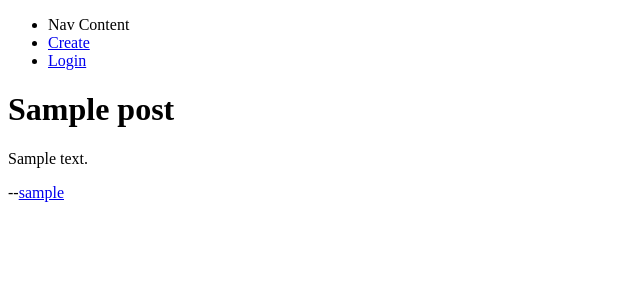
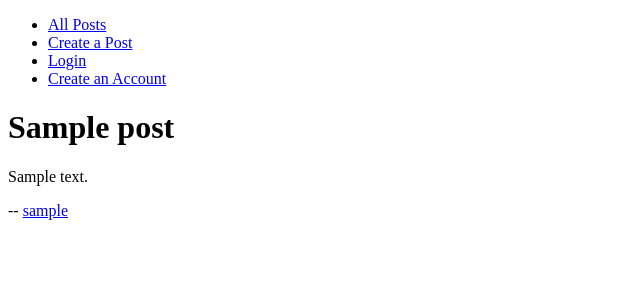
Before and after one commit to Cuddlemuffin007/blog_app_2, a Django app: page / in a window 1280 px wide. Shown: the top 300 px of the page, without its empty margins (0-640 px from the left). Run offline with Django 3.2, Linux system fonts and the light colour scheme; tables that the repository leaves empty hold one stand-in row (values such as "Sample post").

Commit message:
added user specific views

```diff
--- a/blog_app/models.py
+++ b/blog_app/models.py
@@ -16,6 +16,9 @@ class Post(models.Model):
     author = models.ForeignKey(Author)
     posted = models.DateTimeField(auto_now_add=True)
 
+    class Meta:
+        ordering = ['-posted']
+
     def __str__(self):
         return "{} - {}".format(self.title, self.author.user.username)
 
--- a/blog_app/templates/base.html
+++ b/blog_app/templates/base.html
@@ -8,17 +8,18 @@
     {% if request.user.is_authenticated %}
         <nav>
             <ul>
-                <li>Nav Content</li>
-                <li><a href="{% url 'post_create_view' %}">Create</a></li>
+                <li><a href="{% url 'home_view' %}">All Posts</a></li>
+                <li><a href="{% url 'post_create_view' %}">Create a Post</a></li>
                 <li><a href="{% url 'logout_view' %}">Logout</a></li>
             </ul>
         </nav>
     {% else %}
         <nav>
             <ul>
-                <li>Nav Content</li>
-                <li><a href="{% url 'post_create_view' %}">Create</a></li>
+                <li><a href="{% url 'home_view' %}">All Posts</a></li>
+                <li><a href="{% url 'post_create_view' %}">Create a Post</a></li>
                 <li><a href="{% url 'login_view' %}">Login</a></li>
+                <li><a href="{% url 'signup_view' %}">Create an Account</a></li>
             </ul>
         </nav>
     {% endif %}
--- a/blog_app/templates/blog_app/post_list.html
+++ b/blog_app/templates/blog_app/post_list.html
@@ -4,6 +4,10 @@
     {% for post in post_list %}
         <h1>{{ post.title }}</h1>
         <p>{{ post.body }}</p>
-        <p>--<a href="#">{{ post.author.user.username }}</a></p>
+        <p>--
+            <a href="{% url 'author_post_view' post.author.user.pk %}">
+                {{ post.author.user.username }}
+            </a>
+        </p>
     {% endfor %}
 {% endblock %}
--- a/blog_app/views.py
+++ b/blog_app/views.py
@@ -1,3 +1,5 @@
+from django.contrib.auth.forms import UserCreationForm
+from django.contrib.auth.models import User
 from django.core.urlresolvers import reverse
 from django.shortcuts import render
 from django.views.generic import ListView, CreateView
@@ -7,6 +9,13 @@ from blog_app.models import Post, Author
 
 class Home(ListView):
     model = Post
+
+
+class AuthorPostView(ListView):
+    model = Post
+
+    def get_queryset(self):
+        return Post.objects.filter(author__user_id=self.kwargs['pk'])
 
 
 class PostCreateView(CreateView):
@@ -20,3 +29,11 @@ class PostCreateView(CreateView):
 
     def get_success_url(self):
         return reverse('home_view')
+
+
+class SignUpView(CreateView):
+    model = User
+    form_class = UserCreationForm
+
+    def get_success_url(self):
+        return reverse('login_view')
--- a/django_blog/urls.py
+++ b/django_blog/urls.py
@@ -18,14 +18,14 @@ from django.contrib import admin
 from django.contrib.auth import views as auth_views
 from django.contrib.auth.decorators import login_required
 
-from blog_app.views import Home, PostCreateView
-
-
+from blog_app.views import Home, PostCreateView, SignUpView, AuthorPostView
 
 urlpatterns = [
     url(r'^admin/', admin.site.urls),
     url(r'^$', Home.as_view(), name='home_view'),
+    url(r'^author/(?P<pk>\d+)/posts$', AuthorPostView.as_view(), name='author_post_view'),
     url(r'^login/$', auth_views.login, name='login_view'),
     url(r'^logout/$', auth_views.logout_then_login, name='logout_view'),
+    url(r'^sign_up/$', SignUpView.as_view(), name='signup_view'),
     url(r'^create_post/$', login_required(PostCreateView.as_view()), name='post_create_view')
 ]
```
Also changed, not shown: blog_app/templates/auth/user_form.html (added, +9 -0 lines).
